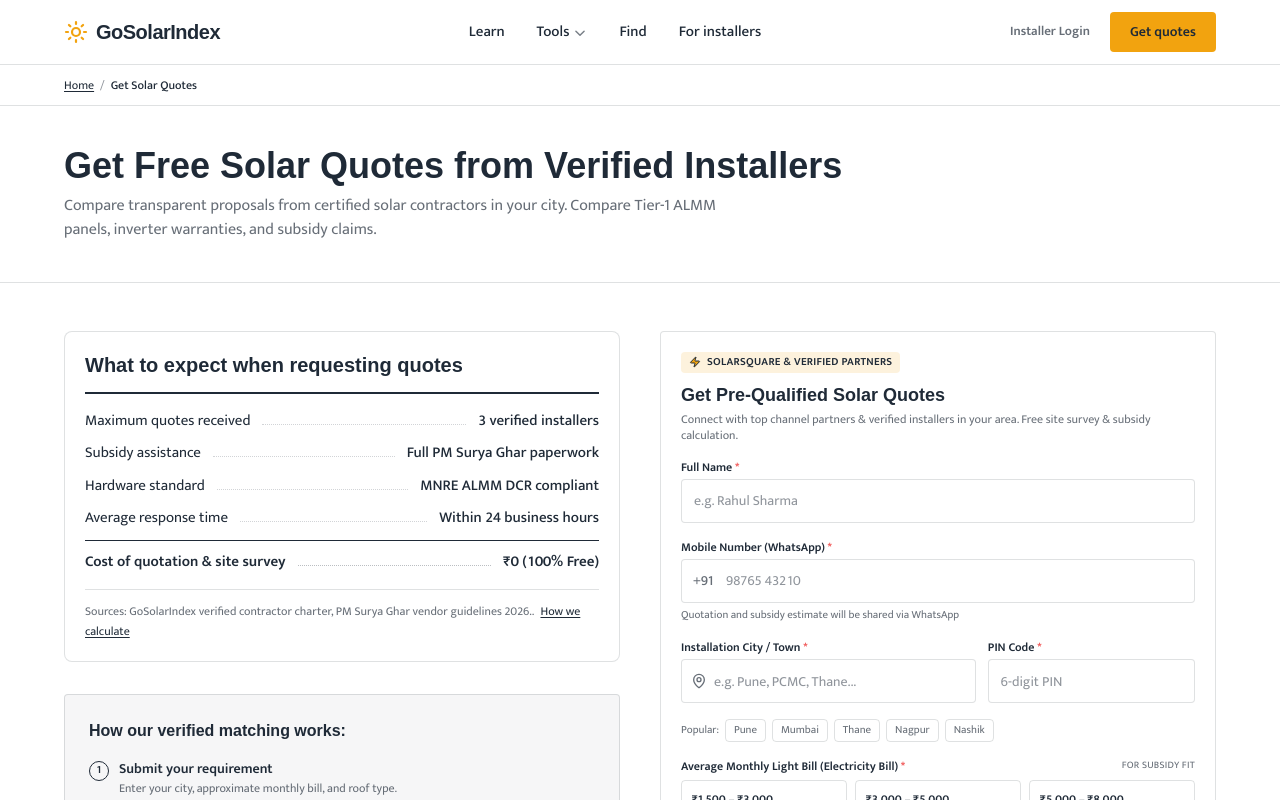
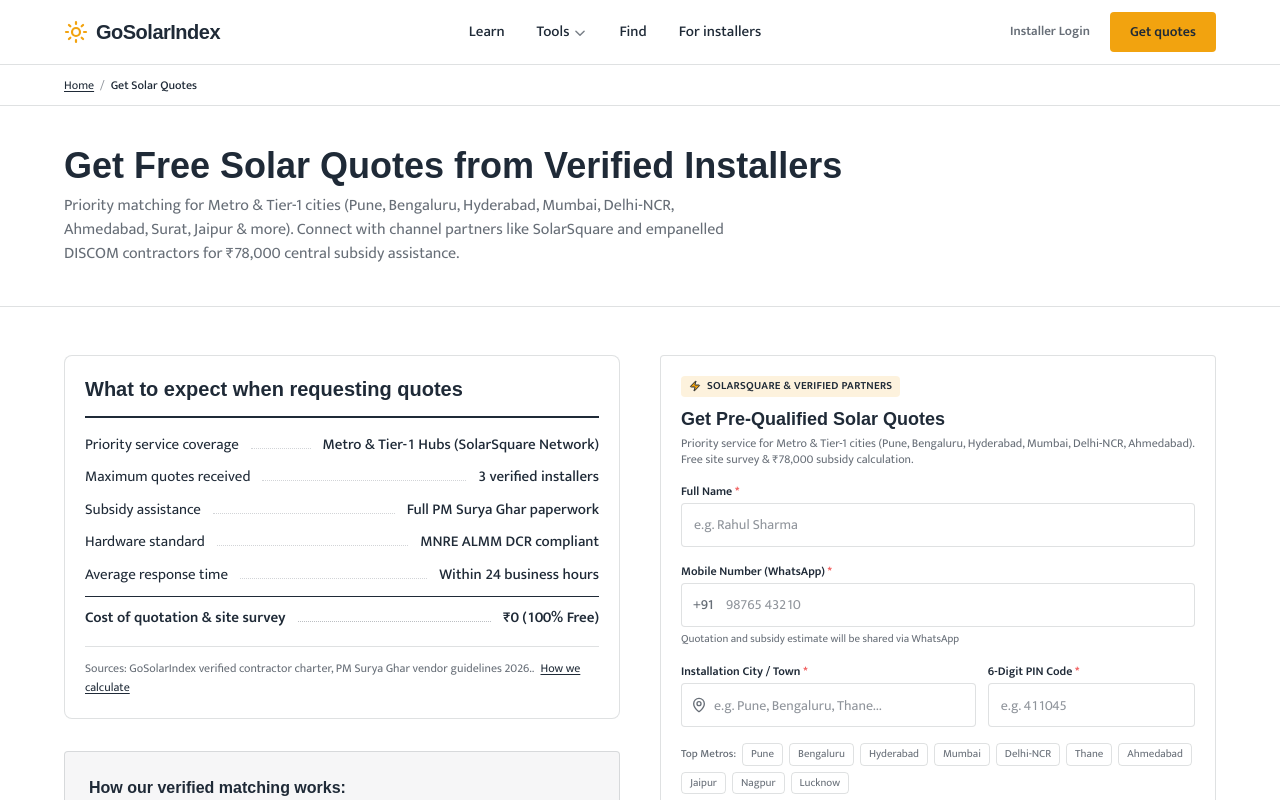
Before and after one commit to aadityapatil350/Solar-directory-, a Next.js app: page /get-quotes in a window 1280 px wide. Shown: the top 800 px of the page. Built offline with nearby package versions, Linux system fonts and the light colour scheme; a web font is replaced by a local one.

Commit message:
feat(leads): prioritize Tier-1 metros with PIN auto-detection, badge and partner filtering

```diff
--- a/src/app/HomeClient.tsx
+++ b/src/app/HomeClient.tsx
@@ -562,25 +562,25 @@
           <div className="grid grid-cols-1 md:grid-cols-3 gap-3.5 pt-1">
             {[
               {
-                title: 'PM Surya Ghar Muft Bijli Yojana Complete Application Guide',
-                desc: 'Step-by-step procedure to apply on the national portal, DISCOM feasibility, and DBT disbursement directly into your bank account.',
-                date: 'Sep 2026',
-                href: '/blog/pm-surya-ghar-yojana-complete-guide',
-                tag: 'Subsidy Guide',
+                title: 'SolarSquare Rooftop Solar Review 2026: Cost, Structure & Subsidy',
+                desc: 'Comprehensive review of SolarSquare: 150 km/h wind-resistant elevated frames, 5-year AMC, and net costs after ₹78,000 DBT.',
+                date: 'Oct 2026',
+                href: '/blog/solarsquare-solar-review-cost-subsidy-2026',
+                tag: 'Partner Review',
               },
               {
-                title: 'TOPCon vs Mono PERC Solar Panels in India',
-                desc: 'Efficiency metrics, heat degradation rates during Indian summers, and price difference analysis for rooftop installations.',
-                date: 'Sep 2026',
-                href: '/guides/topcon-vs-mono-perc-solar-panels-india',
-                tag: 'Hardware Comparison',
+                title: 'Top 7 Residential Solar Installation Companies in India (2026)',
+                desc: 'Independent evaluation comparing SolarSquare, Tata Power Solar, Waaree, and regional empanelled DISCOM contractors.',
+                date: 'Oct 2026',
+                href: '/blog/top-residential-solar-epc-companies-india-2026',
+                tag: 'EPC Rankings',
               },
               {
-                title: 'How to Verify a Solar Installer in India Before Paying Advance',
-                desc: 'Essential checklist: ALMM module certification, DISCOM vendor empanelment ID, GST verification, and customer warranty terms.',
-                date: 'Sep 2026',
-                href: '/blog/how-to-choose-solar-installer-india',
-                tag: 'Buyer Checklist',
+                title: '3 kW Solar Panel Price in Pune & Metro Cities (2026 Guide)',
+                desc: 'Real system pricing, MSEDCL slab tariff savings, ₹78,000 PM Surya Ghar subsidy deduction, and 2.3-year payback.',
+                date: 'Oct 2026',
+                href: '/blog/3kw-solar-panel-price-in-pune-msedcl-subsidy-2026',
+                tag: 'Metro Pricing',
               },
             ].map((guide, idx) => (
               <Link
--- a/src/app/admin/page.tsx
+++ b/src/app/admin/page.tsx
@@ -1093,7 +1093,7 @@
               <div>
                 <div className="flex items-center justify-between mb-4">
                   <div className="flex gap-2 flex-wrap">
-                    {['all', 'new', 'assigned', 'contacted', 'closed'].map((f) => (
+                    {['all', 'tier1', 'new', 'assigned', 'contacted', 'closed'].map((f) => (
                       <button
                         key={f}
                         onClick={() => setLeadsFilter(f)}
@@ -1103,7 +1103,7 @@
                             : 'bg-wash text-ink-2 hover:text-ink hover:bg-line/20'
                         }`}
                       >
-                        {f}
+                        {f === 'tier1' ? '⭐ Tier-1 Metro' : f}
                       </button>
                     ))}
                   </div>
@@ -1170,11 +1170,16 @@
                                   )}
                                   {(lead.city || lead.location?.city) ? (
                                     <div className="flex items-center gap-1.5 text-xs text-ink font-medium">
-                                      <MapPin className="h-3 w-3 text-ink-2" />
+                                      <MapPin className="h-3 w-3 text-ink-2 shrink-0" />
                                       <span>
                                         {lead.city || lead.location?.city}
                                         {lead.pincode ? ` (${lead.pincode})` : ''}
                                       </span>
+                                      {lead.isTier1 && (
+                                        <span className="text-[10px] font-bold text-emerald-800 bg-emerald-100 border border-emerald-300 px-1.5 py-0.5 rounded ml-1 shrink-0">
+                                          ⭐ Tier-1
+                                        </span>
+                                      )}
                                     </div>
                                   ) : (
                                     <div className="flex items-center gap-1.5 text-xs text-amber-700">
--- a/src/app/api/admin/leads/route.ts
+++ b/src/app/api/admin/leads/route.ts
@@ -49,7 +49,11 @@
     const where: Record<string, unknown> = {};
 
     if (status && status !== 'all') {
-      where.status = status;
+      if (status === 'tier1') {
+        where.isTier1 = true;
+      } else {
+        where.status = status;
+      }
     }
 
     const leads = await prisma.lead.findMany({
--- a/src/app/api/leads/route.ts
+++ b/src/app/api/leads/route.ts
@@ -8,6 +8,7 @@
   validateLeadPincode,
   validateMonthlyBill,
 } from '@/lib/lead-validation';
+import { isTier1Lead } from '@/lib/tier1-cities';
 
 // How many verified installers to notify per lead
 const MAX_INSTALLERS_PER_LEAD = 3;
@@ -114,6 +115,7 @@
     monthlyBill?: string | null;
     city: string;
     pincode?: string | null;
+    isTier1?: boolean;
   },
   locationId: string | null,
 ) {
@@ -143,6 +145,7 @@
           city: lead.city || listing.location.city,
           pincode: lead.pincode,
           monthlyBill: lead.monthlyBill,
+          isTier1: lead.isTier1,
         },
       ).catch((err) => console.error('Lead notification email failed:', err));
     }
@@ -266,8 +269,12 @@
       locationId = location?.id || null;
     }
 
+    // Tier-1 Metro qualification for channel partner SolarSquare
+    const isTier1 = isTier1Lead(cleanCityName, cleanPincode);
+
     // Build structured qualification text with all details for solar channel partners & installers
     const qualificationParts: string[] = [];
+    if (isTier1) qualificationParts.push('⭐ Tier-1 Metro');
     if (source) qualificationParts.push(`[${String(source).slice(0, 40)}]`);
     if (requirement?.trim()) qualificationParts.push(requirement.trim());
     if (effectiveMonthlyBill) qualificationParts.push(`Light Bill: ${effectiveMonthlyBill}`);
@@ -284,6 +291,7 @@
         email: email?.trim() || null,
         city: cleanCityName || null,
         pincode: cleanPincode || null,
+        isTier1,
         monthlyBill: effectiveMonthlyBill || null,
         requirement: requirementText,
         locationId: locationId || null,
@@ -306,6 +314,7 @@
         monthlyBill: lead.monthlyBill,
         city: cleanCityName,
         pincode: cleanPincode || null,
+        isTier1,
       },
       locationId,
     );
@@ -314,7 +323,7 @@
       {
         success: true,
         message: 'Thank you! Qualified quotes from verified channel partners will be sent shortly.',
-        lead: { id: lead.id, name: lead.name, phone: lead.phone, city: lead.city, pincode: lead.pincode, monthlyBill: lead.monthlyBill },
+        lead: { id: lead.id, name: lead.name, phone: lead.phone, city: lead.city, pincode: lead.pincode, isTier1: lead.isTier1, monthlyBill: lead.monthlyBill },
       },
       { status: 201 }
     );
--- a/src/app/get-quotes/page.tsx
+++ b/src/app/get-quotes/page.tsx
@@ -61,7 +61,7 @@
             Get Free Solar Quotes from Verified Installers
           </h1>
           <p className="text-base text-ink-2 max-w-2xl font-body">
-            Compare transparent proposals from certified solar contractors in your city. Compare Tier-1 ALMM panels, inverter warranties, and subsidy claims.
+            Priority matching for Metro &amp; Tier-1 cities (Pune, Bengaluru, Hyderabad, Mumbai, Delhi-NCR, Ahmedabad, Surat, Jaipur &amp; more). Connect with channel partners like SolarSquare and empanelled DISCOM contractors for ₹78,000 central subsidy assistance.
           </p>
         </div>
       </section>
@@ -74,6 +74,7 @@
             <FactPanel
               title="What to expect when requesting quotes"
               rows={[
+                { label: 'Priority service coverage', value: 'Metro & Tier-1 Hubs (SolarSquare Network)' },
                 { label: 'Maximum quotes received', value: '3 verified installers' },
                 { label: 'Cost of quotation & site survey', value: '₹0 (100% Free)', total: true },
                 { label: 'Subsidy assistance', value: 'Full PM Surya Ghar paperwork' },
--- a/src/components/LeadForm.tsx
+++ b/src/components/LeadForm.tsx
@@ -9,6 +9,7 @@
   validateLeadPincode,
   validateMonthlyBill,
 } from '@/lib/lead-validation';
+import { detectCityFromPincode, isTier1Lead } from '@/lib/tier1-cities';
 
 const LIGHT_BILLS = [
   { label: '₹1,500 – ₹3,000', value: '₹1,500 – ₹3,000', hint: '2–3 kW (₹78k subsidy)' },
@@ -34,7 +35,18 @@
   { label: 'AMC / Service', value: 'AMC & Maintenance' },
 ];
 
-const QUICK_CITIES = ['Pune', 'Mumbai', 'Thane', 'Nagpur', 'Nashik', 'Bengaluru', 'Jaipur', 'Ahmedabad', 'Lucknow'];
+const QUICK_CITIES = [
+  'Pune',
+  'Bengaluru',
+  'Hyderabad',
+  'Mumbai',
+  'Delhi-NCR',
+  'Thane',
+  'Ahmedabad',
+  'Jaipur',
+  'Nagpur',
+  'Lucknow',
+];
 
 interface LeadFormProps {
   prefill?: {
@@ -62,6 +74,19 @@
   const [loading, setLoading] = useState(false);
   const [error, setError] = useState('');
   const [success, setSuccess] = useState(false);
+
+  const handlePincodeChange = (raw: string) => {
+    const clean = raw.replace(/\D/g, '').slice(0, 6);
+    setPincode(clean);
+    if (clean.length >= 3) {
+      const detected = detectCityFromPincode(clean);
+      if (detected && (!city || QUICK_CITIES.includes(city))) {
+        setCity(detected.name);
+      }
+    }
+  };
+
+  const isTier1 = isTier1Lead(city, pincode);
 
   const handleSubmit = async (e: React.FormEvent) => {
     e.preventDefault();
@@ -169,7 +194,7 @@
           Get Pre-Qualified Solar Quotes
         </h2>
         <p className="text-xs text-ink-2 mt-0.5">
-          Connect with top channel partners &amp; verified installers in {city || 'your area'}. Free site survey &amp; subsidy calculation.
+          Priority service for Metro &amp; Tier-1 cities ({city || 'Pune, Bengaluru, Hyderabad, Mumbai, Delhi-NCR, Ahmedabad'}). Free site survey &amp; ₹78,000 subsidy calculation.
         </p>
       </div>
 
@@ -231,7 +256,7 @@
                 required
                 value={city}
                 onChange={(e) => setCity(e.target.value)}
-                placeholder="e.g. Pune, PCMC, Thane..."
+                placeholder="e.g. Pune, Bengaluru, Thane..."
                 className="w-full h-11 pl-8 pr-3 border border-line rounded-sm bg-paper text-ink placeholder:text-ink-2/50 text-sm focus:outline-none focus:border-ink focus:ring-1 focus:ring-ink"
               />
               <MapPin className="h-4 w-4 text-ink-2 absolute left-2.5 top-1/2 -translate-y-1/2 pointer-events-none" />
@@ -240,7 +265,7 @@
 
           <div className="sm:col-span-5">
             <label className="block text-xs font-semibold text-ink mb-1">
-              PIN Code <span className="text-red-500">*</span>
+              6-Digit PIN Code <span className="text-red-500">*</span>
             </label>
             <input
               type="text"
@@ -248,24 +273,32 @@
               inputMode="numeric"
               maxLength={6}
               value={pincode}
-              onChange={(e) => setPincode(e.target.value.replace(/\D/g, '').slice(0, 6))}
-              placeholder="6-digit PIN"
+              onChange={(e) => handlePincodeChange(e.target.value)}
+              placeholder="e.g. 411045"
               className="w-full h-11 px-3 border border-line rounded-sm bg-paper text-ink placeholder:text-ink-2/50 text-sm focus:outline-none focus:border-ink focus:ring-1 focus:ring-ink tabular-nums"
             />
           </div>
         </div>
 
-        {/* Quick city selectors */}
+        {/* Priority Tier-1 Metro Zone Badge */}
+        {isTier1 && (
+          <div className="flex items-center gap-2 text-[11px] text-emerald-800 bg-emerald-50 border border-emerald-200 px-3 py-1.5 rounded-sm font-medium -mt-1">
+            <span className="w-2 h-2 rounded-full bg-emerald-500 animate-pulse shrink-0"></span>
+            <span>Priority Tier-1 Metro Hub · Fast-track SolarSquare &amp; empanelled partner dispatch</span>
+          </div>
+        )}
+
+        {/* Quick Tier-1 Metro selectors */}
         <div className="flex flex-wrap items-center gap-1.5 -mt-1">
-          <span className="text-[11px] text-ink-2">Popular:</span>
-          {QUICK_CITIES.slice(0, 5).map((c) => (
+          <span className="text-[11px] text-ink-2 font-medium">Top Metros:</span>
+          {QUICK_CITIES.map((c) => (
             <button
               key={c}
               type="button"
               onClick={() => setCity(c)}
               className={`text-[11px] px-2 py-0.5 rounded border transition-colors ${
                 city.toLowerCase() === c.toLowerCase()
-                  ? 'border-ink bg-ink text-paper font-medium'
+                  ? 'border-ink bg-ink text-paper font-semibold shadow-xs'
                   : 'border-line text-ink-2 hover:text-ink hover:bg-wash'
               }`}
             >
--- /dev/null
+++ b/src/lib/tier1-cities.ts
@@ -0,0 +1,209 @@
+/**
+ * Tier-1 and Top Metro Solar Markets in India
+ *
+ * Channel partners (e.g. SolarSquare) prioritize residential rooftop installations
+ * in high-tariff, high-density metro and Tier-1 urban clusters.
+ */
+
+export interface Tier1CityConfig {
+  name: string;
+  slug: string;
+  state: string;
+  pinPrefixes: string[];
+  aliases: string[];
+}
+
+export const TIER1_CITIES: Tier1CityConfig[] = [
+  {
+    name: 'Pune',
+    slug: 'pune',
+    state: 'Maharashtra',
+    pinPrefixes: ['411', '412'],
+    aliases: ['pune', 'pcmc', 'pimpri', 'chinchwad', 'wakad', 'baner', 'kothrud', 'hadapsar', 'hinjewadi'],
+  },
+  {
+    name: 'Bengaluru',
+    slug: 'bangalore',
+    state: 'Karnataka',
+    pinPrefixes: ['560', '562'],
+    aliases: ['bengaluru', 'bangalore', 'whitefield', 'hsr', 'indiranagar', 'koramangala', 'electronic city', 'yelahanka'],
+  },
+  {
+    name: 'Hyderabad',
+    slug: 'hyderabad',
+    state: 'Telangana',
+    pinPrefixes: ['500', '501'],
+    aliases: ['hyderabad', 'secunderabad', 'cyberabad', 'gachibowli', 'hitec', 'madhapur', 'kondapur', 'kukkatpally'],
+  },
+  {
+    name: 'Mumbai',
+    slug: 'mumbai',
+    state: 'Maharashtra',
+    pinPrefixes: ['400'],
+    aliases: ['mumbai', 'bombay', 'andheri', 'borivali', 'bandra', 'chembur', 'dadar'],
+  },
+  {
+    name: 'Thane & Navi Mumbai',
+    slug: 'thane',
+    state: 'Maharashtra',
+    pinPrefixes: ['400', '410', '421'],
+    aliases: ['thane', 'navi mumbai', 'vashi', 'nerul', 'kharghar', 'panvel', 'kalyan', 'dombivli'],
+  },
+  {
+    name: 'Delhi-NCR',
+    slug: 'delhi',
+    state: 'Delhi',
+    pinPrefixes: ['110', '122', '201', '121'],
+    aliases: ['delhi', 'new delhi', 'noida', 'greater noida', 'gurgaon', 'gurugram', 'ghaziabad', 'faridabad', 'dwarka', 'rohini'],
+  },
+  {
+    name: 'Ahmedabad',
+    slug: 'ahmedabad',
+    state: 'Gujarat',
+    pinPrefixes: ['380', '382'],
+    aliases: ['ahmedabad', 'gandhinagar', 'bopal', 'vastrapur', 'maninagar'],
+  },
+  {
+    name: 'Surat',
+    slug: 'surat',
+    state: 'Gujarat',
+    pinPrefixes: ['395', '394'],
+    aliases: ['surat', 'adajan', 'vesu', 'varachha'],
+  },
+  {
+    name: 'Jaipur',
+    slug: 'jaipur',
+    state: 'Rajasthan',
+    pinPrefixes: ['302', '303'],
+    aliases: ['jaipur', 'vaishali nagar', 'mansarovar', 'malviya nagar'],
+  },
+  {
+    name: 'Nagpur',
+    slug: 'nagpur',
+    state: 'Maharashtra',
+    pinPrefixes: ['440', '441'],
+    aliases: ['nagpur', 'dharampeth', 'wardha road'],
+  },
+  {
+    name: 'Lucknow',
+    slug: 'lucknow',
+    state: 'Uttar Pradesh',
+    pinPrefixes: ['226'],
+    aliases: ['lucknow', 'gomti nagar', 'aliganj', 'indira nagar'],
+  },
+  {
+    name: 'Indore',
+    slug: 'indore',
+    state: 'Madhya Pradesh',
+    pinPrefixes: ['452'],
+    aliases: ['indore', 'vijay nagar', 'palasia'],
+  },
+  {
+    name: 'Bhopal',
+    slug: 'bhopal',
+    state: 'Madhya Pradesh',
+    pinPrefixes: ['462'],
+    aliases: ['bhopal', 'arera colony', 'kolar'],
+  },
+  {
+    name: 'Chandigarh Tricity',
+    slug: 'chandigarh',
+    state: 'Punjab/Haryana',
+    pinPrefixes: ['160'],
+    aliases: ['chandigarh', 'mohali', 'panchkula', 'zirakpur'],
+  },
+  {
+    name: 'Vadodara',
+    slug: 'vadodara',
+    state: 'Gujarat',
+    pinPrefixes: ['390'],
+    aliases: ['vadodara', 'baroda', 'alkapuri'],
+  },
+  {
+    name: 'Chennai',
+    slug: 'chennai',
+    state: 'Tamil Nadu',
+    pinPrefixes: ['600'],
+    aliases: ['chennai', 'madras', 'omr', 'anna nagar', 'velachery', 'adyar'],
+  },
+  {
+    name: 'Kolkata',
+    slug: 'kolkata',
+    state: 'West Bengal',
+    pinPrefixes: ['700'],
+    aliases: ['kolkata', 'calcutta', 'salt lake', 'new town', 'rajarhat'],
+  },
+  {
+    name: 'Nashik',
+    slug: 'nashik',
+    state: 'Maharashtra',
+    pinPrefixes: ['422'],
+    aliases: ['nashik', 'nasik', 'cidco', 'panchavati'],
+  },
+  {
+    name: 'Coimbatore',
+    slug: 'coimbatore',
+    state: 'Tamil Nadu',
+    pinPrefixes: ['641'],
+    aliases: ['coimbatore', 'kovai', 'rs puram', 'peelamedu'],
+  },
+];
+
+/** Check if a given city string is a Tier-1 metro hub */
+export function isTier1City(rawCity: string | null | undefined): boolean {
+  if (!rawCity) return false;
+  const lower = rawCity.toLowerCase().trim();
+
+  return TIER1_CITIES.some((metro) =>
+    metro.aliases.some((alias) => lower.includes(alias)) ||
+    lower.includes(metro.name.toLowerCase()) ||
+    lower.includes(metro.slug)
+  );
+}
+
+/** Check if a 6-digit Indian PIN code belongs to a Tier-1 metro area */
+export function isTier1Pincode(rawPin: string | null | undefined): boolean {
+  if (!rawPin) return false;
+  const clean = rawPin.replace(/\D/g, '').slice(0, 6);
+  if (clean.length < 3) return false;
+
+  return TIER1_CITIES.some((metro) =>
+    metro.pinPrefixes.some((prefix) => clean.startsWith(prefix))
+  );
+}
+
+/**
+ * Determine if a lead qualifies as Tier-1 based on city name or pincode.
+ * Returns true if either the city or PIN code indicates a Tier-1 metro.
+ */
+export function isTier1Lead(city: string | null | undefined, pincode: string | null | undefined): boolean {
+  return isTier1Pincode(pincode) || isTier1City(city);
+}
+
+/**
+ * Auto-detect city from a 6-digit Indian PIN code.
+ * Useful for smart auto-fill and instant qualification in forms.
+ */
+export function detectCityFromPincode(rawPin: string | null | undefined): {
+  name: string;
+  slug: string;
+  state: string;
+  isTier1: boolean;
+} | null {
+  if (!rawPin) return null;
+  const clean = rawPin.replace(/\D/g, '').slice(0, 6);
+  if (clean.length < 3) return null;
+
+  for (const metro of TIER1_CITIES) {
+    if (metro.pinPrefixes.some((prefix) => clean.startsWith(prefix))) {
+      return {
+        name: metro.name,
+        slug: metro.slug,
+        state: metro.state,
+        isTier1: true,
+      };
+    }
+  }
+
+  return null;
+}
```
Also changed, not shown: src/lib/email.ts (+11 -3 lines), 1 other file (tests, documents, lock files or other folders).
